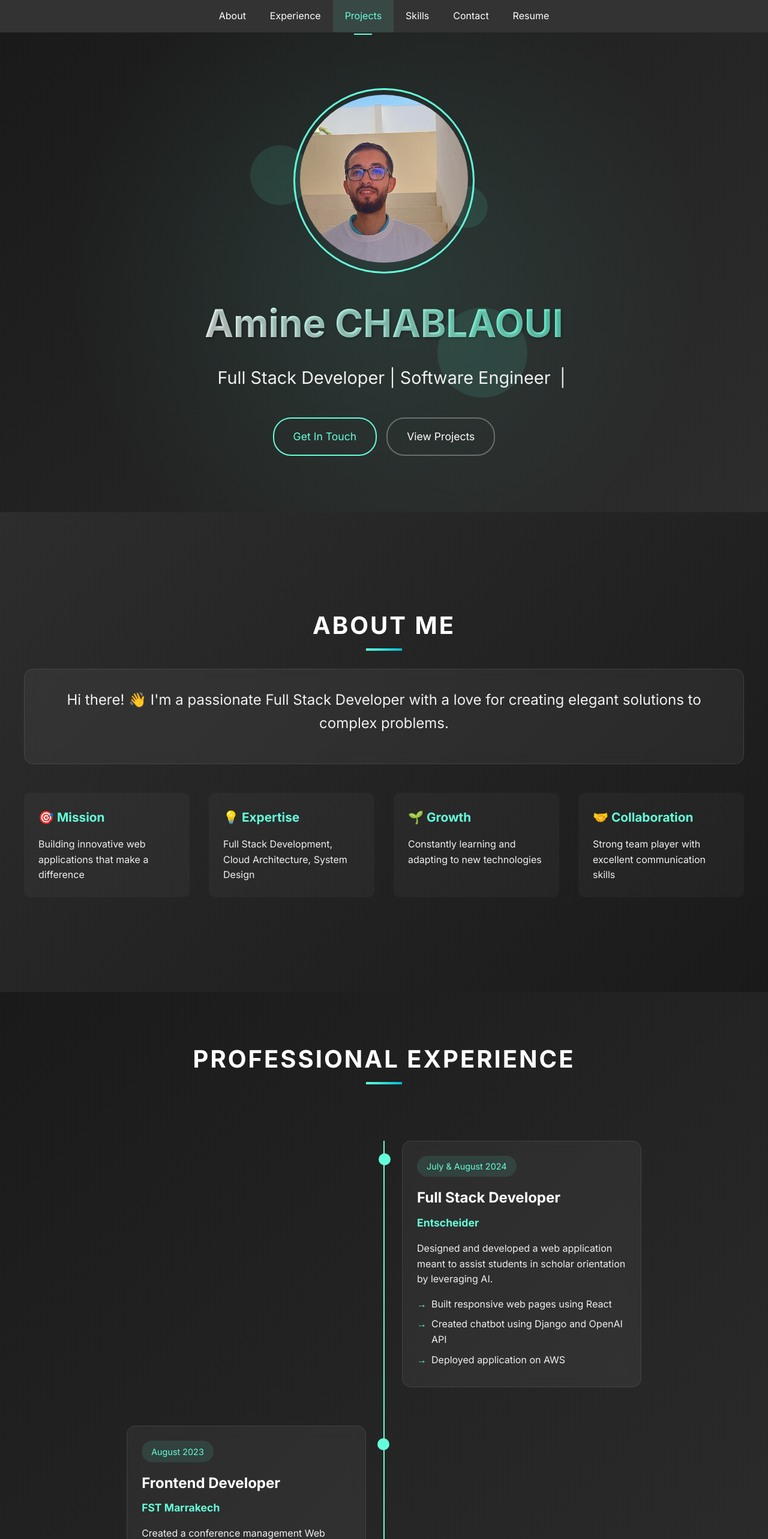
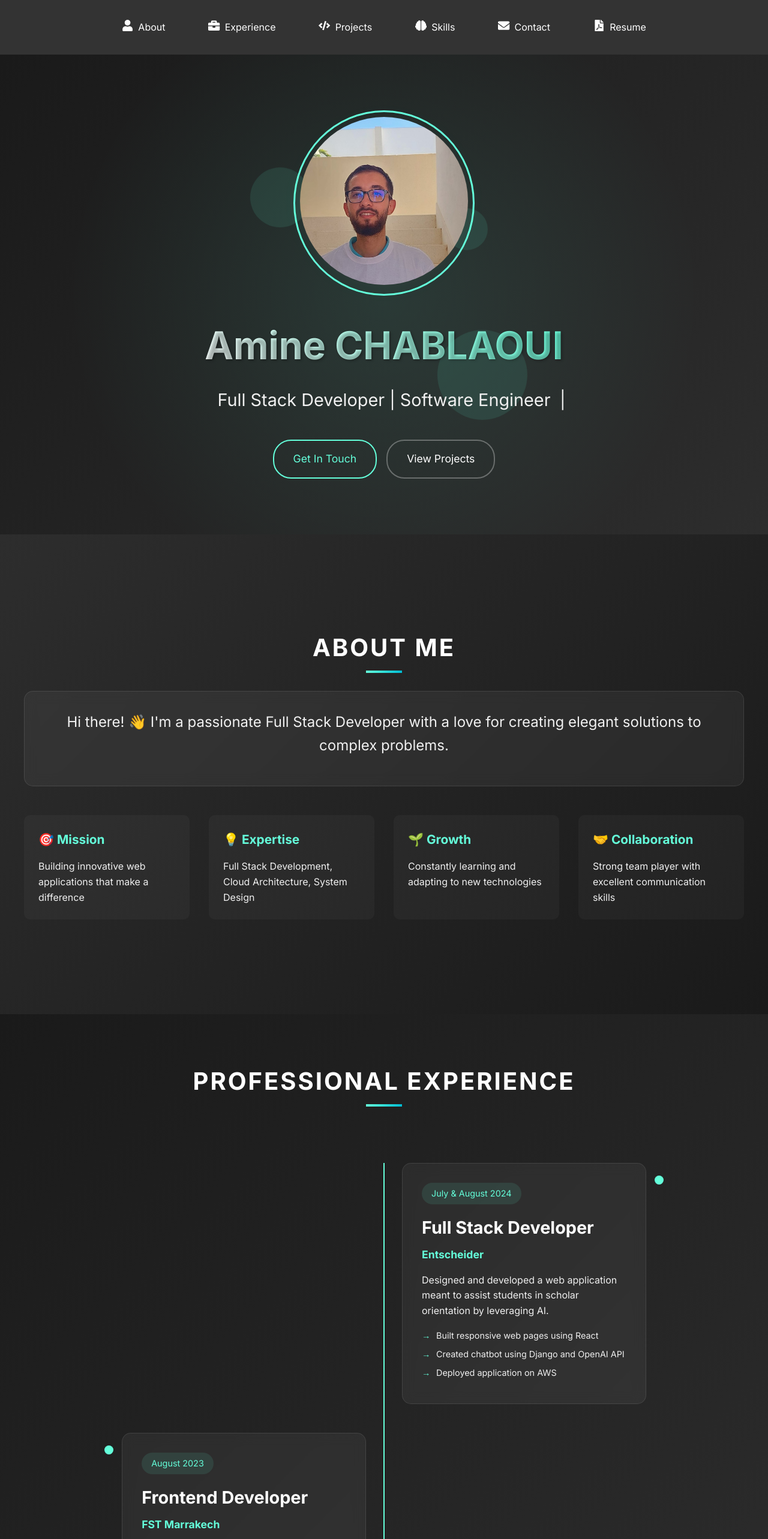
Before and after one commit to chablaouiamine/amine-portfolio, a React (Vite) app: page / in a window 1280 px wide. Shown: the top 2566 px of the page at 60% size. Built offline with nearby package versions, Linux system fonts and the light colour scheme.

Commit message:
Added responsive design for the experience and navbar components

```diff
--- a/src/components/Navbar.tsx
+++ b/src/components/Navbar.tsx
@@ -1,53 +1,89 @@
-import { useEffect, useState } from 'react';
+import { useState, useEffect } from 'react';
+import { motion, AnimatePresence } from 'framer-motion';
+import { FaBrain, FaUser, FaBriefcase, FaCode, FaEnvelope, FaFilePdf, FaBars, FaTimes } from 'react-icons/fa';
 import '../styles/Navbar.css';
+
+const menuItems = [
+  { id: 'about', label: 'About', icon: <FaUser /> },
+  { id: 'experience', label: 'Experience', icon: <FaBriefcase /> },
+  { id: 'projects', label: 'Projects', icon: <FaCode /> },
+  { id: 'skills', label: 'Skills', icon: <FaBrain /> },
+  { id: 'contact', label: 'Contact', icon: <FaEnvelope /> },
+  { id: 'resume', label: 'Resume', icon: <FaFilePdf /> }
+];
+
 export default function Navbar() {
-  const [visible, setVisible] = useState(false);
-  const [activeSection, setActiveSection] = useState('');
+  const [isOpen, setIsOpen] = useState(false);
+  const [hasScrolled, setHasScrolled] = useState(false);
 
   useEffect(() => {
     const handleScroll = () => {
-      const headerHeight = window.innerHeight;
-      setVisible(window.scrollY > headerHeight * 0.8);
-
-      // Get all sections and their positions
-      const sections = document.querySelectorAll('section[id]');
-      const scrollPosition = window.scrollY + window.innerHeight / 2;
-
-      sections.forEach((section) => {
-        const sectionTop = (section as HTMLElement).offsetTop;
-        const sectionHeight = (section as HTMLElement).offsetHeight;
-
-        if (scrollPosition >= sectionTop && scrollPosition < sectionTop + sectionHeight) {
-          setActiveSection(section.id);
-        }
-      });
+      setHasScrolled(window.scrollY > 50);
     };
-
     window.addEventListener('scroll', handleScroll);
     return () => window.removeEventListener('scroll', handleScroll);
   }, []);
 
-  // Update navigation items to match the order in your App.tsx
-  const navigationItems = [
-    { id: 'about', label: 'About' },
-    { id: 'experience', label: 'Experience' },
-    { id: 'projects', label: 'Projects' },
-    { id: 'skills', label: 'Skills' },
-    { id: 'contact', label: 'Contact' },
-    { id: 'resume', label: 'Resume' }
-  ];
+  return (
+    <nav className={`navbar ${hasScrolled ? 'scrolled' : ''}`}>
+      <div className="navbar-container">
+        {/* <motion.div
+          className="navbar-logo"
+          initial={{ opacity: 0 }}
+          animate={{ opacity: 1 }}
+          transition={{ duration: 0.5 }}
+        >
+          AC
+        </motion.div> */}
 
-  return (
-    <nav className={`navbar ${visible ? 'visible' : ''}`}>
-      {navigationItems.map(({ id, label }) => (
-        <a
-          key={id}
-          href={`#${id}`}
-          className={activeSection === id ? 'active' : ''}
+        <div className="nav-menu">
+          {menuItems.map(({ id, label, icon }) => (
+            <motion.a
+              key={id}
+              href={`#${id}`}
+              className="nav-item"
+              whileHover={{ scale: 1.1 }}
+              whileTap={{ scale: 0.95 }}
+            >
+              <span className="nav-icon">{icon}</span>
+              <span>{label}</span>
+            </motion.a>
+          ))}
+        </div>
+
+        <button
+          className="mobile-toggle"
+          onClick={() => setIsOpen(!isOpen)}
+          aria-label="Toggle menu"
         >
-          {label}
-        </a>
-      ))}
+          {isOpen ? <FaTimes /> : <FaBars />}
+        </button>
+
+        <AnimatePresence>
+          {isOpen && (
+            <motion.div
+              className={`mobile-menu ${isOpen ? 'active' : ''}`}
+              initial={{ opacity: 0, y: -20 }}
+              animate={{ opacity: 1, y: 0 }}
+              exit={{ opacity: 0, y: -20 }}
+              transition={{ duration: 0.2 }}
+            >
+              {menuItems.map(({ id, label, icon }) => (
+                <motion.a
+                  key={id}
+                  href={`#${id}`}
+                  className="nav-item"
+                  onClick={() => setIsOpen(false)}
+                  whileTap={{ scale: 0.95 }}
+                >
+                  <span className="nav-icon">{icon}</span>
+                  <span>{label}</span>
+                </motion.a>
+              ))}
+            </motion.div>
+          )}
+        </AnimatePresence>
+      </div>
     </nav>
   );
 }
--- a/src/styles/Experience.css
+++ b/src/styles/Experience.css
@@ -1,7 +1,7 @@
 .experience-section {
   min-height: 100vh;
   background: linear-gradient(135deg, #1a1a1a 0%, #2d2d2d 100%);
-  padding: 5rem 2rem;
+  padding: 5rem 1rem;
   color: white;
 }
 
@@ -9,41 +9,32 @@
   max-width: 1000px;
   margin: 4rem auto;
   position: relative;
+  padding: 0 20px;
 }
 
 .timeline::before {
   content: '';
   position: absolute;
-  left: 50%;
-  transform: translateX(-50%);
+  left: 20px;
   width: 2px;
   height: 100%;
   background: #64ffda;
 }
 
 .timeline-item {
-  margin-bottom: 4rem;
+  margin-bottom: 3rem;
   position: relative;
+  width: calc(100% - 50px);
+  margin-left: 50px;
   opacity: 0;
   transform: translateY(50px);
   transition: all 0.5s ease;
-  width: calc(50% - 30px);
-}
-
-.timeline-item:nth-child(odd) {
-  margin-left: auto;
-}
-
-.timeline-item.animate {
-  opacity: 1;
-  transform: translateY(0);
 }
 
 .timeline-content {
   background: rgba(255, 255, 255, 0.05);
   padding: 1.5rem;
   border-radius: 15px;
-  position: relative;
   backdrop-filter: blur(10px);
   border: 1px solid rgba(255, 255, 255, 0.1);
 }
@@ -51,19 +42,12 @@
 .timeline-content::before {
   content: '';
   position: absolute;
+  left: -30px;
   top: 20px;
-  width: 20px;
-  height: 20px;
+  width: 15px;
+  height: 15px;
   background: #64ffda;
   border-radius: 50%;
-}
-
-.timeline-item:nth-child(odd) .timeline-content::before {
-  left: -40px;
-}
-
-.timeline-item:nth-child(even) .timeline-content::before {
-  right: -40px;
 }
 
 .timeline-period {
@@ -92,6 +76,7 @@
   color: #f0f0f0;
   line-height: 1.6;
   margin-bottom: 1rem;
+  font-size: 0.95rem;
 }
 
 .timeline-achievements {
@@ -104,6 +89,7 @@
   margin-bottom: 0.5rem;
   padding-left: 1.5rem;
   position: relative;
+  font-size: 0.9rem;
 }
 
 .timeline-achievements li::before {
@@ -113,19 +99,73 @@
   color: #64ffda;
 }
 
-@media (max-width: 768px) {
+.timeline-item.animate {
+  opacity: 1;
+  transform: translateY(0);
+}
+
+/* Tablet Styles */
+@media (min-width: 768px) {
   .timeline::before {
-    left: 30px;
+    left: 50%;
+    transform: translateX(-50%);
   }
 
   .timeline-item {
-    width: 100%;
-    margin-left: 60px !important;
+    width: calc(50% - 30px);
+    margin-left: 0;
   }
 
-  .timeline-item:nth-child(odd) .timeline-content::before,
-  .timeline-item:nth-child(even) .timeline-content::before {
-    left: -40px;
-    right: auto;
+  .timeline-item:nth-child(odd) {
+    margin-left: auto;
+  }
+
+  .timeline-item:nth-child(odd) .timeline-content::before {
+    left: auto;
+    right: -30px;
+  }
+
+  .timeline-content {
+    padding: 2rem;
+  }
+
+  .timeline-role {
+    font-size: 1.8rem;
+  }
+
+  .timeline-description {
+    font-size: 1rem;
   }
 }
+
+/* Small Screen Styles */
+@media (max-width: 480px) {
+  .experience-section {
+    padding: 3rem 1rem;
+  }
+
+  .timeline {
+    margin: 2rem auto;
+  }
+
+  .timeline-content {
+    padding: 1rem;
+  }
+
+  .timeline-role {
+    font-size: 1.3rem;
+  }
+
+  .timeline-company {
+    font-size: 1rem;
+  }
+
+  .timeline-period {
+    font-size: 0.8rem;
+  }
+
+  .timeline-description,
+  .timeline-achievements li {
+    font-size: 0.9rem;
+  }
+}
--- a/src/styles/Navbar.css
+++ b/src/styles/Navbar.css
@@ -1,16 +1,92 @@
-.navbar a.active {
-  background-color: rgba(100, 255, 218, 0.1);
-  color: #64ffda;
-  position: relative;
+.navbar {
+  position: fixed;
+  top: 0;
+  left: 0;
+  right: 0;
+  z-index: 1000;
+  background: rgba(10, 10, 10, 0.5);
+  backdrop-filter: blur(10px);
+  transition: all 0.3s ease;
 }
 
-.navbar a.active::after {
-  content: '';
+.navbar.scrolled {
+  background: rgba(10, 10, 10, 0.95);
+  box-shadow: 0 2px 20px rgba(0, 0, 0, 0.1);
+}
+
+.navbar-container {
+  max-width: 1200px;
+  margin: 0 auto;
+  padding: 1rem 2rem;
+  display: flex;
+  justify-content: space-between;
+  align-items: center;
+}
+
+.navbar-logo {
+  font-size: 1.8rem;
+  font-weight: 700;
+  color: #64ffda;
+  text-decoration: none;
+}
+
+.nav-menu {
+  display: flex;
+  gap: 2rem;
+}
+
+.nav-item {
+  display: flex;
+  align-items: center;
+  gap: 0.5rem;
+  color: #f0f0f0;
+  text-decoration: none;
+  font-size: 1rem;
+  padding: 0.5rem;
+  transition: color 0.3s ease;
+}
+
+.nav-item:hover {
+  color: #64ffda;
+}
+
+.nav-icon {
+  font-size: 1.2rem;
+}
+
+.mobile-toggle {
+  display: none;
+  background: none;
+  border: none;
+  color: #f0f0f0;
+  font-size: 1.5rem;
+  cursor: pointer;
+  padding: 0.5rem;
+}
+
+.mobile-menu {
+  display: none;
   position: absolute;
-  bottom: -4px;
-  left: 50%;
-  transform: translateX(-50%);
-  width: 30px;
-  height: 2px;
-  background-color: #64ffda;
+  top: 100%;
+  left: 0;
+  right: 0;
+  background: rgba(10, 10, 10, 0.95);
+  backdrop-filter: blur(10px);
+  padding: 1rem;
 }
+
+@media (max-width: 768px) {
+  .nav-menu {
+    display: none;
+  }
+
+  .mobile-toggle {
+    display: block;
+  }
+
+  .mobile-menu.active {
+    display: flex;
+    flex-direction: column;
+    gap: 1rem;
+  }
+}
```
